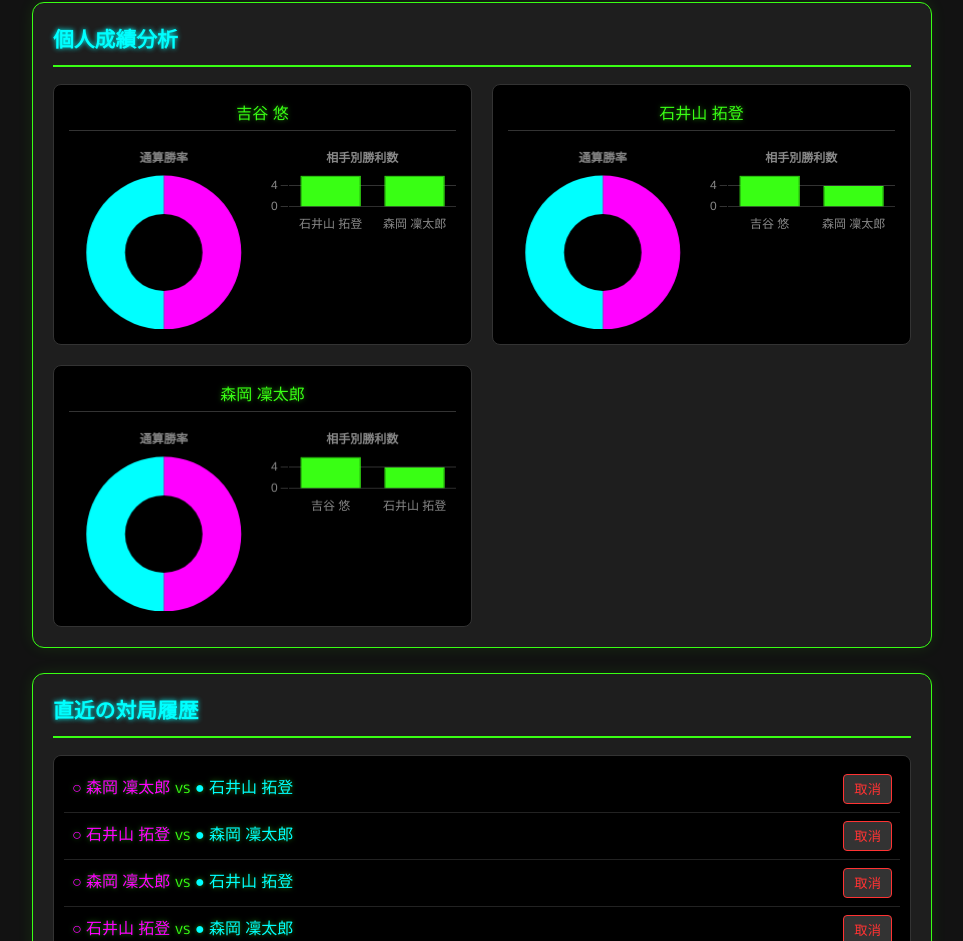
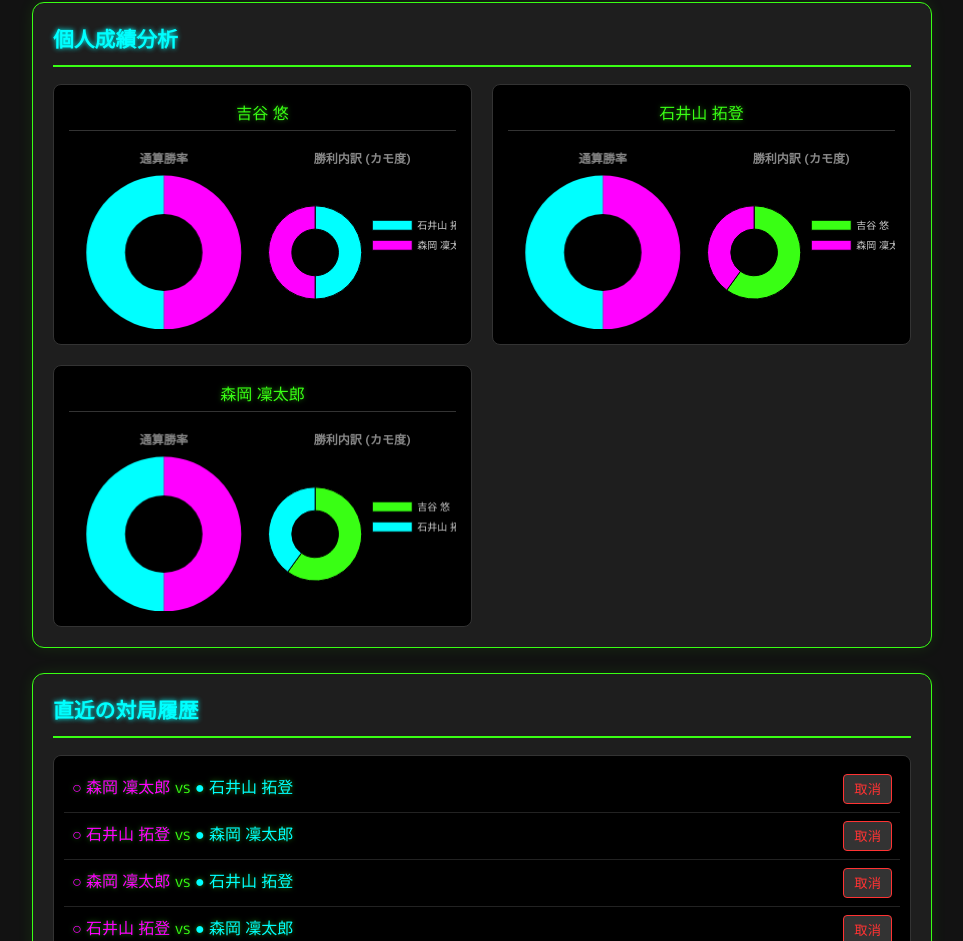
Before and after one commit to xtk2bc5pv6-ui/Shogi_Round-robin_schedule, a plain HTML site: page Shogi.html in a window 1280 px wide. Shown: the part 1147-2088 px from the top of the page, without its empty margins (158-1121 px from the left). Drawn offline with nearby package versions, Linux system fonts and the light colour scheme.

Commit message:
Update Shogi.html

```diff
--- a/Shogi.html
+++ b/Shogi.html
@@ -253,43 +253,44 @@
         let matches = [];
         let lastUpdated = "";
         let chartInstances = [];
+        // ネオンカラーパレット（円グラフ用）
+        const neonColors = [
+            '#39ff14', '#00ffff', '#ff00ff', '#ffff00',
+            '#ff4500', '#adff2f', '#ff69b4', '#00ced1'
+        ];
+        // データの保存キーをV6に変更して強制リセット
+        const STORAGE_KEY = 'shogiInfiniteV6';
 
         function init() {
-            // ストレージキーを変更して前のバグデータの影響を受けないようにします
-            const STORAGE_KEY = 'shogiInfiniteV5';
             const json = localStorage.getItem(STORAGE_KEY);
-
             if (json) {
                 try {
                     const d = JSON.parse(json);
                     if (d.players) players = d.players;
                     if (d.matches) matches = d.matches;
                     if (d.lastUpdated) lastUpdated = d.lastUpdated;
-                } catch(e) {
-                    console.error("Data load error", e);
-                }
+                } catch(e) { console.error(e); }
             }
 
-            // データが空なら初期データをセット（吉谷・石井山・森岡）
+            // データが空なら初期データ（吉谷・石井山・森岡）
             if (players.length === 0) {
                 players = [
                     { id: 0, name: '吉谷 悠' },
                     { id: 1, name: '石井山 拓登' },
                     { id: 2, name: '森岡 凜太郎' }
                 ];
-
                 matches = [];
-                // 1. 吉谷(0) vs 石井山(1) : 6勝6敗 (計12局)
+                // 1. 吉谷(0) vs 石井山(1) : 6勝6敗
                 for(let i=0; i<6; i++) {
                     matches.push({ winner: 0, loser: 1, timestamp: Date.now() });
                     matches.push({ winner: 1, loser: 0, timestamp: Date.now() });
                 }
-                // 2. 吉谷(0) vs 森岡(2) : 6勝6敗 (計12局)
+                // 2. 吉谷(0) vs 森岡(2) : 6勝6敗
                 for(let i=0; i<6; i++) {
                     matches.push({ winner: 0, loser: 2, timestamp: Date.now() });
                     matches.push({ winner: 2, loser: 0, timestamp: Date.now() });
                 }
-                // 3. 石井山(1) vs 森岡(2) : 4勝4敗 (計8局)
+                // 3. 石井山(1) vs 森岡(2) : 4勝4敗
                 for(let i=0; i<4; i++) {
                     matches.push({ winner: 1, loser: 2, timestamp: Date.now() });
                     matches.push({ winner: 2, loser: 1, timestamp: Date.now() });
@@ -307,10 +308,7 @@
                 renderHistory();
                 renderLastUpdated();
                 saveData();
-            } catch(e) {
-                console.error("Rendering Error:", e);
-                // エラー時でもアラートが出ないように静かに失敗させるか、ログのみ
-            }
+            } catch(e) { console.error("Rendering Error:", e); }
         }
 
         // --- データ引き継ぎ ---
@@ -341,12 +339,8 @@
                             renderAll();
                             alert("復元完了！");
                         }
-                    } else {
-                        alert("ファイル形式が違います");
-                    }
-                } catch(err) {
-                    alert("読み込み失敗");
-                }
+                    } else { alert("ファイル形式が違います"); }
+                } catch(err) { alert("読み込み失敗"); }
             };
             reader.readAsText(file);
             input.value = '';
@@ -391,7 +385,6 @@
                 stats[m.winner].wins++; stats[m.winner].total++; stats[m.winner].vs[m.loser]++;
                 stats[m.loser].losses++; stats[m.loser].total++;
 
-                // 連勝計算
                 if (stats[m.winner].currentStreak < 0) stats[m.winner].currentStreak = 1; else stats[m.winner].currentStreak++;
                 if (stats[m.loser].currentStreak > 0) stats[m.loser].currentStreak = -1; else stats[m.loser].currentStreak--;
             });
@@ -456,36 +449,47 @@
         function renderCharts(statsData) {
             const container = document.getElementById('statsList');
             if(!container) return;
-            // メモリリーク防止のためインスタンス破棄
             chartInstances.forEach(c => c.destroy()); chartInstances = []; container.innerHTML = '';
 
             statsData.forEach(p => {
                 const card = document.createElement('div'); card.className = 'stats-card';
-                const pieId = `pie-${p.id}`; const barId = `bar-${p.id}`;
-                card.innerHTML = `<div class="stats-header">${p.name}</div><div style="display:flex; flex-wrap:wrap; gap:10px;"><div style="flex:1; min-width:120px;"><canvas id="${pieId}"></canvas></div><div style="flex:1; min-width:120px;"><canvas id="${barId}"></canvas></div></div>`;
+                const pieId = `pie-${p.id}`; const breakdownId = `breakdown-${p.id}`;
+                card.innerHTML = `<div class="stats-header">${p.name}</div><div style="display:flex; flex-wrap:wrap; gap:10px;"><div style="flex:1; min-width:120px;"><canvas id="${pieId}"></canvas></div><div style="flex:1; min-width:120px;"><canvas id="${breakdownId}"></canvas></div></div>`;
                 container.appendChild(card);
 
-                // Pie
+                // 1. 通算勝率 (Doughnut)
                 const ctxPie = document.getElementById(pieId).getContext('2d');
                 chartInstances.push(new Chart(ctxPie, {
-                    type: 'doughnut', data: { labels: ['Win', 'Loss'], datasets: [{ data: [p.wins, p.losses], backgroundColor: ['#ff00ff', '#00ffff'], borderWidth: 0 }] },
-                    options: { responsive: true, plugins: { legend: {display: false}, title: {display: true, text: '通算勝率', color: '#888'} } }
+                    type: 'doughnut',
+                    data: { labels: ['Win', 'Loss'], datasets: [{ data: [p.wins, p.losses], backgroundColor: ['#ff00ff', '#00ffff'], borderWidth: 0 }] },
+                    options: { responsive: true, plugins: { legend: {display: false}, title: {display: true, text: '通算勝率', color: '#888', font: {family: "'M PLUS Rounded 1c'"}} } }
                 }));
 
-                // Bar
-                let labels = []; let data = [];
-                players.forEach((opp, idx) => { if (opp.id !== p.id) { labels.push(opp.name); data.push(p.vs[idx]); } });
-                const ctxBar = document.getElementById(barId).getContext('2d');
-                chartInstances.push(new Chart(ctxBar, {
-                    type: 'bar',
-                    data: { labels: labels, datasets: [{ label: '勝利数', data: data, backgroundColor: '#39ff14', borderColor: '#39ff14', borderWidth: 1 }] },
+                // 2. 相手別勝利数 (Doughnut)
+                let labels = []; let data = []; let bgColors = [];
+                players.forEach((opp, idx) => {
+                    if (opp.id !== p.id && p.vs[idx] > 0) {
+                        labels.push(opp.name);
+                        data.push(p.vs[idx]);
+                        bgColors.push(neonColors[idx % neonColors.length]);
+                    }
+                });
+
+                if (data.length === 0) { labels = ["勝利なし"]; data = [1]; bgColors = ["#333"]; }
+
+                const ctxBreakdown = document.getElementById(breakdownId).getContext('2d');
+                chartInstances.push(new Chart(ctxBreakdown, {
+                    type: 'doughnut',
+                    data: {
+                        labels: labels,
+                        datasets: [{ data: data, backgroundColor: bgColors, borderWidth: 1, borderColor: '#000' }]
+                    },
                     options: {
                         responsive: true,
-                        scales: {
-                            y: { beginAtZero: true, ticks: {stepSize: 1, color: '#888'}, grid: {color: '#333'} },
-                            x: { ticks: {color: '#888'}, grid: {display: false} }
-                        },
-                        plugins: { legend: {display: false}, title: {display: true, text: '相手別勝利数', color: '#888'} }
+                        plugins: {
+                            legend: { display: true, labels: { color: '#ccc', font: {family: "'M PLUS Rounded 1c'", size:10} }, position: 'right' },
+                            title: { display: true, text: '勝利内訳 (カモ度)', color: '#888', font: {family: "'M PLUS Rounded 1c'"} }
+                        }
                     }
                 }));
             });
@@ -541,13 +545,13 @@
         }
         function saveData() {
             const data = { players, matches, lastUpdated };
-            localStorage.setItem('shogiInfiniteV5', JSON.stringify(data));
+            localStorage.setItem(STORAGE_KEY, JSON.stringify(data));
             const el = document.getElementById('saveStatus');
             if(el) el.innerText = "自動保存中...";
         }
         function resetData() {
             if(confirm("初期化しますか？\n（吉谷・石井山・森岡の初期状態に戻ります）")) {
-                localStorage.removeItem('shogiInfiniteV5');
+                localStorage.removeItem(STORAGE_KEY);
                 location.reload();
             }
         }
```
